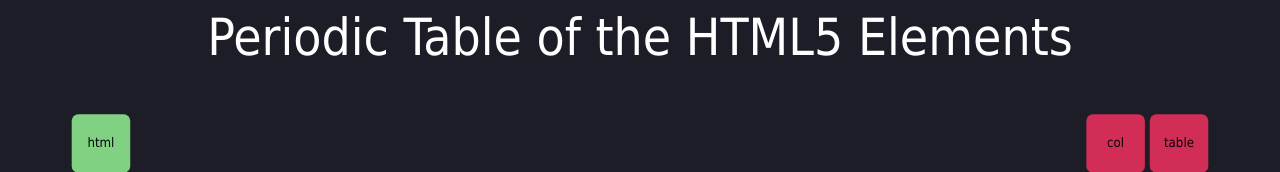
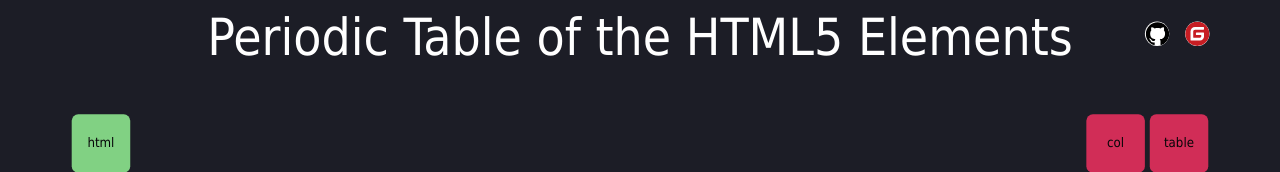
Before and after one commit to EquinoxFlowerJG/Periodic_Table_of_the_HTML5_Elements, a plain HTML site: page index.html in a window 1280 px wide. Shown: the top 172 px of the page. Drawn offline with Linux system fonts and the light colour scheme.

Commit message:
feat: 在页面右上角添加原代码地址链接.

```diff
--- a/css/style.css
+++ b/css/style.css
@@ -24,3 +24,28 @@ body {
 .star {
   margin-bottom: 40px;
 }
+
+.links {
+  position: absolute;
+  right: 20px;
+  top: 20px;
+}
+.links a {
+  display: inline-block;
+  width: 20px;
+  height: 20px;
+  overflow: hidden;
+  background: #fff;
+  border-radius: 50%;
+}
+.links a:last-child {
+  margin-left: 10px;
+}
+.links a svg {
+  width: 100%;
+  height: 100%;
+}
+.links a img {
+  width: 100%;
+  height: 100%;
+}
--- a/index.html
+++ b/index.html
@@ -60,6 +60,40 @@
         });
       </script>
 
+      <div class="links">
+        <!-- github -->
+        <a
+          href="https://github.com/EquinoxFlowerJG/Periodic_Table_of_the_HTML5_Elements"
+          target="_blank"
+          rel="noopener noreferrer"
+          title="github"
+        >
+          <svg
+            height="32"
+            aria-hidden="true"
+            viewBox="0 0 24 24"
+            version="1.1"
+            width="32"
+            data-view-component="true"
+            class="octicon octicon-mark-github v-align-middle color-fg-default"
+          >
+            <path
+              d="M12.5.75C6.146.75 1 5.896 1 12.25c0 5.089 3.292 9.387 7.863 10.91.575.101.79-.244.79-.546 0-.273-.014-1.178-.014-2.142-2.889.532-3.636-.704-3.866-1.35-.13-.331-.69-1.352-1.18-1.625-.402-.216-.977-.748-.014-.762.906-.014 1.553.834 1.769 1.179 1.035 1.74 2.688 1.25 3.349.948.1-.747.402-1.25.733-1.538-2.559-.287-5.232-1.279-5.232-5.678 0-1.25.445-2.285 1.178-3.09-.115-.288-.517-1.467.115-3.048 0 0 .963-.302 3.163 1.179.92-.259 1.897-.388 2.875-.388.977 0 1.955.13 2.875.388 2.2-1.495 3.162-1.179 3.162-1.179.633 1.581.23 2.76.115 3.048.733.805 1.179 1.825 1.179 3.09 0 4.413-2.688 5.39-5.247 5.678.417.36.776 1.05.776 2.128 0 1.538-.014 2.774-.014 3.162 0 .302.216.662.79.547C20.709 21.637 24 17.324 24 12.25 24 5.896 18.854.75 12.5.75Z"
+            ></path>
+          </svg>
+        </a>
+
+        <!-- gitee -->
+        <a
+          href="https://gitee.com/guess_who_am_I/Periodic_Table_of_the_HTML5_Elements"
+          target="_blank"
+          rel="noopener noreferrer"
+          title="gitee"
+        >
+          <img src="./images/gitee.svg" alt="" />
+        </a>
+      </div>
+
       <h1 title="点击进行中英文切换" class="star">
         Periodic Table of the HTML5 Elements
       </h1>
```
Also changed, not shown: images/gitee.svg (added), 1 other file.
